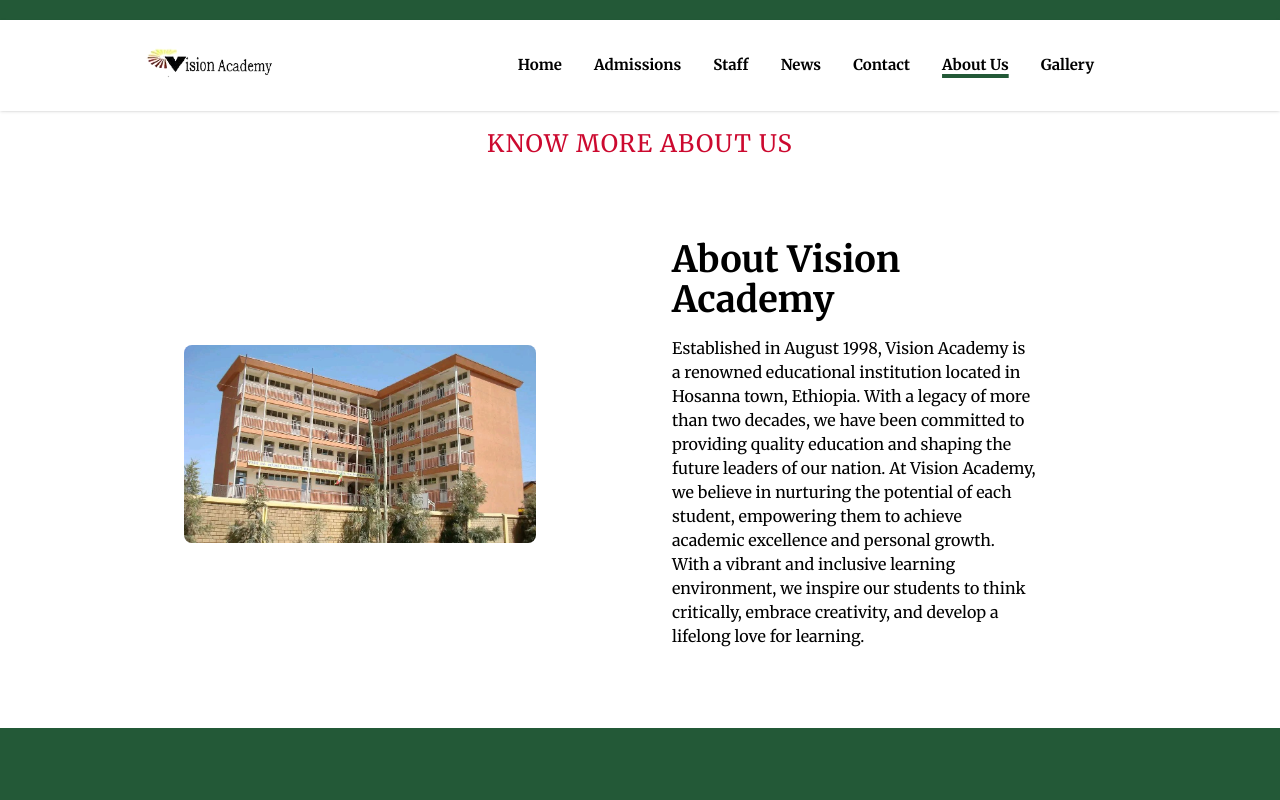
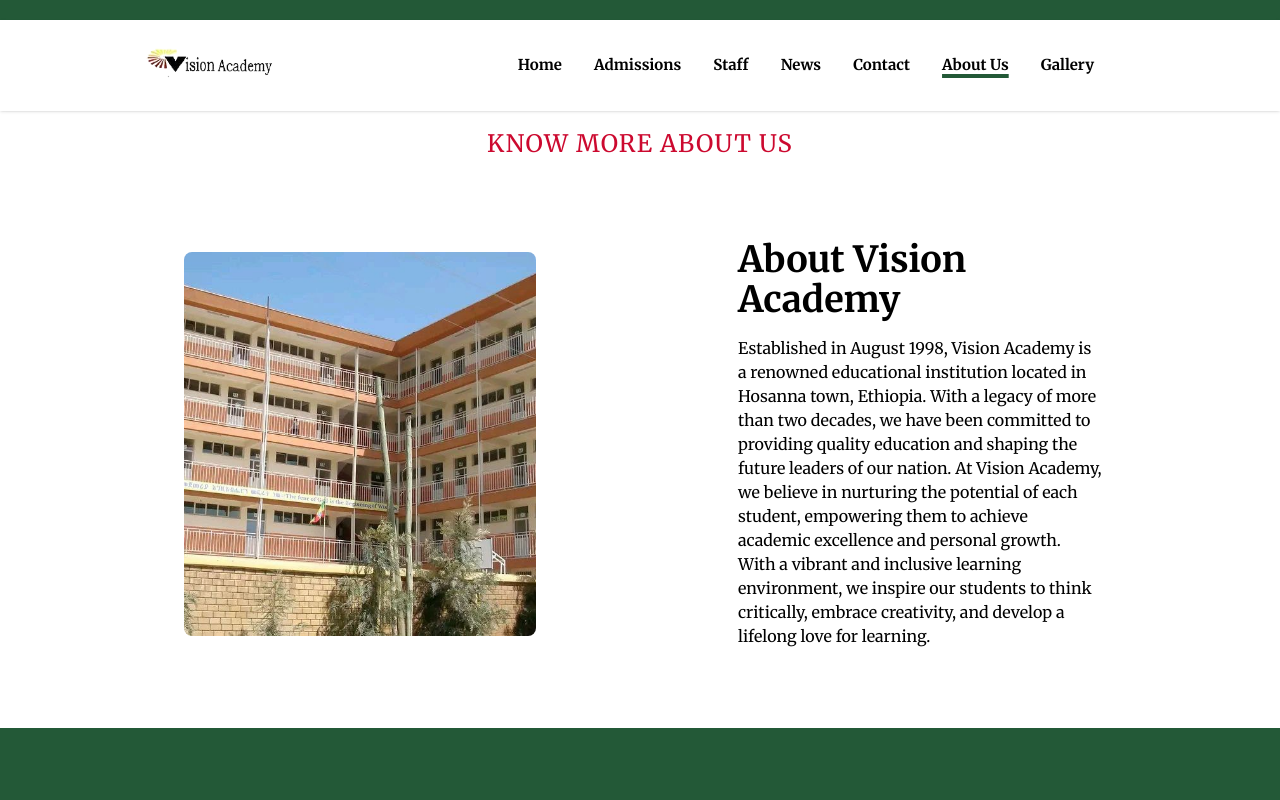
Before and after one commit to Aklile-Yilma/vision-academy, a React (Vite) app: page /about in a window 1280 px wide. Shown: the top 800 px of the page. Built offline with nearby package versions, Linux system fonts and the light colour scheme; the HTML template or start-up script is replaced by a standard one.

Commit message:
fix(about-us): fix about us

```diff
--- a/src/components/About/AboutTile.jsx
+++ b/src/components/About/AboutTile.jsx
@@ -12,15 +12,15 @@
       )}
     >
       <div className="w-full lg:w-1/2 px-4 lg:flex hidden">
-        <div className="w-2/3 lg:w-2/3 m-auto">
+        <div className="w-2/3 lg:w-2/3 h-96 m-auto">
           <img
             src={img}
-            className="w-full rounded-lg shadow-none transition-shadow duration-300 ease-in-out hover:shadow-lg hover:shadow-black/30"
+            className="w-full h-full rounded-lg object-cover shadow-none transition-shadow duration-300 ease-in-out hover:shadow-lg hover:shadow-black/30"
           />
         </div>
       </div>
-      <div className="w-full lg:w-1/2 px-4 text-center lg:text-left mt-5 lg:mt-0">
-        <div className="w-full lg:w-3/4 px-4 my-auto">
+      <div className="w-full lg:w-1/2 px-4 text-center lg:text-left mt-5 lg:mt-0 flex flex-col justify-around">
+        <div className="w-full lg:w-3/4 px-4 m-auto ">
           <h1 className="font-bold text-4xl text-center lg:text-left">
             {heading}
           </h1>
```
